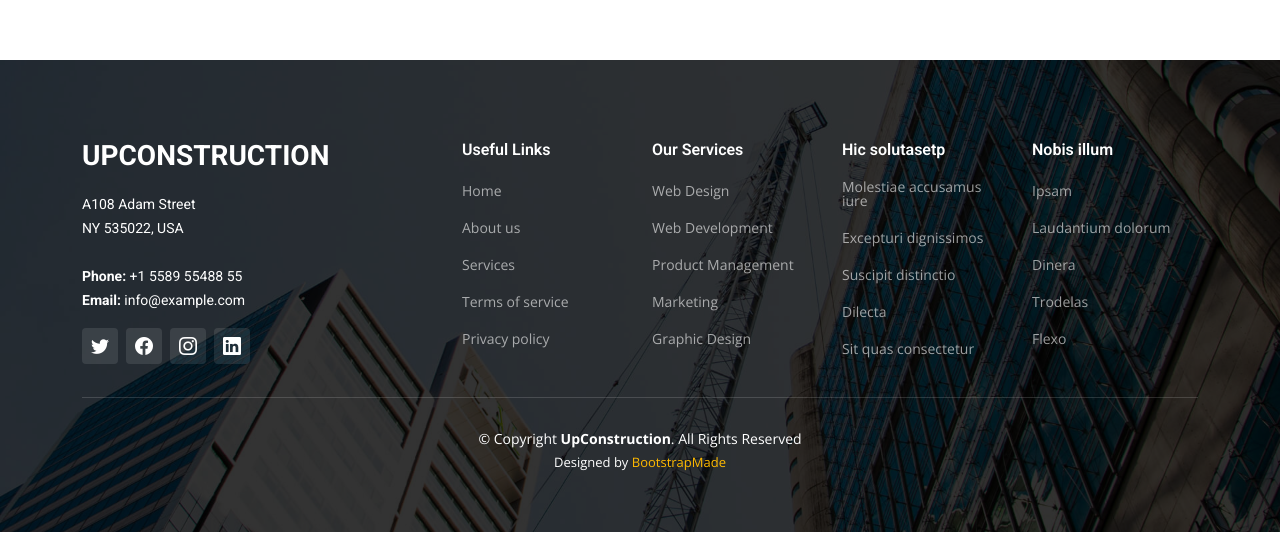
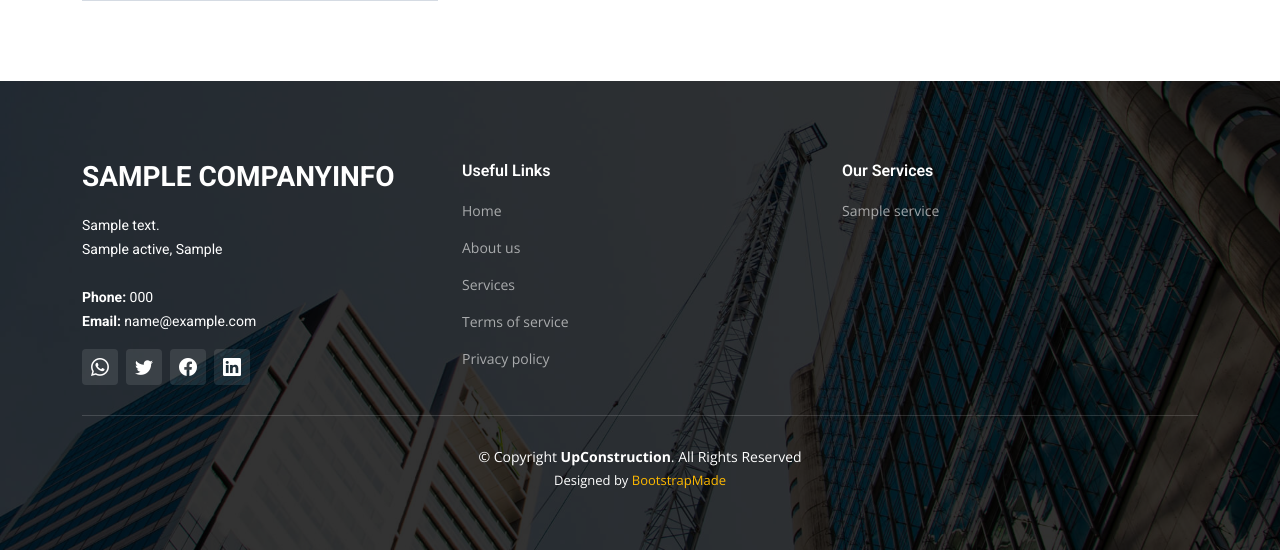
Before and after one commit to esejosue1/ricardoConstruction, a Django app: page / in a window 1280 px wide. Shown: the part 3870-4420 px from the top of the page. Run offline with Django 4.2, Linux system fonts and the light colour scheme; tables that the repository leaves empty hold one stand-in row (values such as "Sample post"); grey boxes marked "Sample" are stand-in pictures; some libraries are stand-ins or nearby versions.

Commit message:
Added queries for service detail page, as well as in the footer

```diff
--- a/aboutme/admin.py
+++ b/aboutme/admin.py
@@ -1,8 +1,12 @@
 from django.contrib import admin
-from .models import Employees
+from .models import Employees, CompanyInfo
 
 # Register your models here.
 class EmployeesAdmin(admin.ModelAdmin):
     list_display=('first_name', 'last_name', 'title')
 
+class CompanyInfoAdmin(admin.ModelAdmin):
+    list_display=('company_name','address')
+
 admin.site.register(Employees, EmployeesAdmin)
+admin.site.register(CompanyInfo, CompanyInfoAdmin)
--- /dev/null
+++ b/aboutme/context_processor.py
@@ -0,0 +1,7 @@
+from os import link
+from sre_constants import CATEGORY
+from .models import CompanyInfo
+
+def about_me_links(request):
+    links = CompanyInfo.objects.all()
+    return dict(about_me=links)
--- a/aboutme/models.py
+++ b/aboutme/models.py
@@ -1,4 +1,27 @@
 from django.db import models
+
+
+class CompanyInfo(models.Model):
+    company_name=models.CharField(max_length=30)
+    address = models.CharField(max_length=100)
+    unit = models.CharField(max_length=100, blank=True)
+    country = models.CharField(max_length=100)
+    state = models.CharField(max_length=100)
+    city = models.CharField(max_length=100)
+    phone = models.CharField(max_length=100)
+    email = models.EmailField(max_length=100)
+
+    watsapp = models.CharField(max_length=100, blank=True)
+    facebook = models.CharField(max_length=100, blank=True)
+    instagram = models.CharField(max_length=100, blank=True)
+    youtube = models.CharField(max_length=100, blank=True)
+
+    class Meta:
+        verbose_name='Company Info'
+
+    def __str__(self):
+        return self.company_name
+
 
 # Create your models here.
 class Employees(models.Model):
--- a/ricardoConstruction/settings.py
+++ b/ricardoConstruction/settings.py
@@ -58,6 +58,7 @@ TEMPLATES = [
                 'django.contrib.auth.context_processors.auth',
                 'django.contrib.messages.context_processors.messages',
                 'category.context_processor.category_links',
+                'aboutme.context_processor.about_me_links',
                 'projects.context_processor.globalProjects',
                 'services.context_processor.service_links',
 
--- a/services/views.py
+++ b/services/views.py
@@ -22,6 +22,6 @@ def serviceDetail(request, slug_detail):
         return HttpResponse("<h1>Page not found </h1>")
 
     context={
-        'services':q
+        'service_detail':q
     }
     return render(request, 'services/service-details.html', context)
--- a/templates/index.html
+++ b/templates/index.html
@@ -136,9 +136,9 @@
             <div class="service-item  position-relative">
               <img src="{{service.image.url}}" class="img-fluid" alt="">
               <div style="text-align:center">
-                <h3>{{service.type_of_service}}</h3>
+                <h3>{{service.title}}</h3>
               <p>{{service.introduction}}</p>
-              <a href="service-details.html" class="readmore stretched-link">Learn more <i class="bi bi-arrow-right"></i></a>
+              <a href="{{service.get_url}}" class="readmore stretched-link">Learn more <i class="bi bi-arrow-right"></i></a>
             </div>
             </div>
           </div><!-- End Service Item -->
--- a/templates/staples/footer.html
+++ b/templates/staples/footer.html
@@ -6,69 +6,60 @@
     <div class="footer-content position-relative">
       <div class="container">
         <div class="row">
-
+          {% for info in about_me %}
           <div class="col-lg-4 col-md-6">
             <div class="footer-info">
-              <h3>UpConstruction</h3>
+              <h3>{{info.company_name}}</h3>
               <p>
-                A108 Adam Street <br>
-                NY 535022, USA<br><br>
-                <strong>Phone:</strong> +1 5589 55488 55<br>
-                <strong>Email:</strong> info@example.com<br>
+                {{info.address}} <br>
+                {{info.city}} {{info.state}}, {{info.country}}<br><br>
+                <strong>Phone:</strong> {{info.phone}}<br>
+                <strong>Email:</strong> {{info.email}}<br>
               </p>
+
               <div class="social-links d-flex mt-3">
+                {% if info.watsapp %}
+                <a href="#" class="d-flex align-items-center justify-content-center"><i class="bi bi-whatsapp"></i></a>
+                {% endif %}
+                {% if info.watsapp %}
                 <a href="#" class="d-flex align-items-center justify-content-center"><i class="bi bi-twitter"></i></a>
+                {% endif %}
+                {% if info.facebook %}
                 <a href="#" class="d-flex align-items-center justify-content-center"><i class="bi bi-facebook"></i></a>
+                {% endif %}
+                {% if info.instragram %}
                 <a href="#" class="d-flex align-items-center justify-content-center"><i class="bi bi-instagram"></i></a>
+                {% endif %}
+                {% if info.youtube %}
                 <a href="#" class="d-flex align-items-center justify-content-center"><i class="bi bi-linkedin"></i></a>
+                {% endif %}
               </div>
             </div>
           </div><!-- End footer info column-->
 
-          <div class="col-lg-2 col-md-3 footer-links">
+          <div class="col-lg-4 col-md-6 footer-links">
             <h4>Useful Links</h4>
             <ul>
-              <li><a href="#">Home</a></li>
-              <li><a href="#">About us</a></li>
-              <li><a href="#">Services</a></li>
+              <li><a href="{% url 'home'%}">Home</a></li>
+              <li><a href="{% url 'aboutme'%}">About us</a></li>
+              <li><a href="{% url 'services'%}">Services</a></li>
               <li><a href="#">Terms of service</a></li>
               <li><a href="#">Privacy policy</a></li>
             </ul>
           </div><!-- End footer links column-->
 
-          <div class="col-lg-2 col-md-3 footer-links">
+          <div class="col-lg-4 col-md-6 footer-links">
             <h4>Our Services</h4>
             <ul>
-              <li><a href="#">Web Design</a></li>
-              <li><a href="#">Web Development</a></li>
-              <li><a href="#">Product Management</a></li>
-              <li><a href="#">Marketing</a></li>
-              <li><a href="#">Graphic Design</a></li>
+              {% for service in service_links %}
+              <li><a href="{{service.get_url}}">{{service.title}}</a></li>
+              {% endfor %}
+
             </ul>
           </div><!-- End footer links column-->
 
-          <div class="col-lg-2 col-md-3 footer-links">
-            <h4>Hic solutasetp</h4>
-            <ul>
-              <li><a href="#">Molestiae accusamus iure</a></li>
-              <li><a href="#">Excepturi dignissimos</a></li>
-              <li><a href="#">Suscipit distinctio</a></li>
-              <li><a href="#">Dilecta</a></li>
-              <li><a href="#">Sit quas consectetur</a></li>
-            </ul>
-          </div><!-- End footer links column-->
 
-          <div class="col-lg-2 col-md-3 footer-links">
-            <h4>Nobis illum</h4>
-            <ul>
-              <li><a href="#">Ipsam</a></li>
-              <li><a href="#">Laudantium dolorum</a></li>
-              <li><a href="#">Dinera</a></li>
-              <li><a href="#">Trodelas</a></li>
-              <li><a href="#">Flexo</a></li>
-            </ul>
-          </div><!-- End footer links column-->
-
+{% endfor %}
         </div>
       </div>
     </div>
```
Also changed, not shown: templates/services/service-details.html (+3 -4 lines), aboutme/migrations/0005_companyinfo.py (added).
